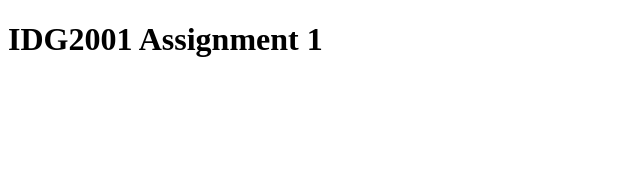
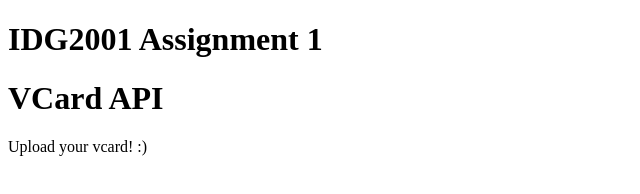
Before and after one commit to lisamarimyrene/IDG2001_Assignment1, a plain HTML site: page index.html in a window 1280 px wide. Shown: the whole page, without its empty margins (0-640 px from the left). Drawn offline with Linux system fonts and the light colour scheme.

Commit message:
added resource

```diff
--- a/index.html
+++ b/index.html
@@ -8,5 +8,10 @@
 </head>
 <body>
     <h1>IDG2001 Assignment 1</h1>
+
+<h1>VCard API</h1>
+<p>Upload your vcard! :)</p>
+
+
 </body>
 </html>
```
Also changed, not shown: 1 other file.
